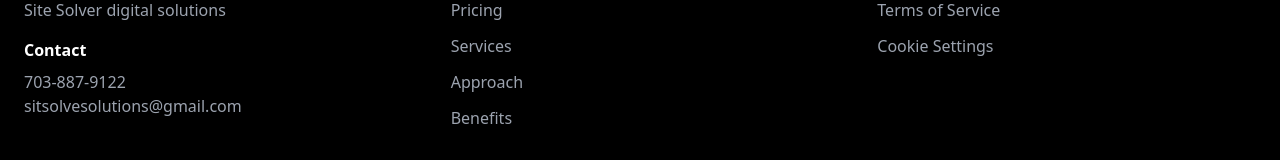
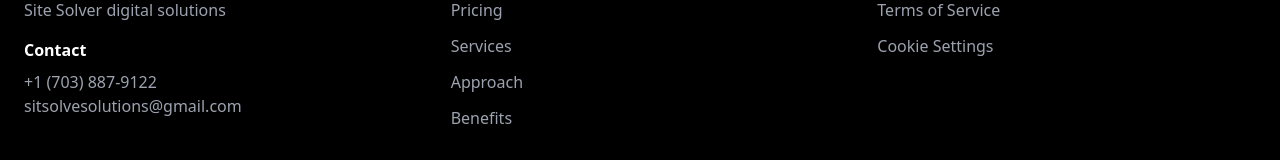
Before and after one commit to ybeyene15/SiteSolveTrade, a React (Vite) app: page / in a window 1280 px wide. Shown: the part 4367-4527 px from the top of the page. Built offline with nearby package versions, Linux system fonts and the light colour scheme; no server answers.

Commit message:
Updated Footer.tsx

```diff
--- a/src/components/Footer.tsx
+++ b/src/components/Footer.tsx
@@ -33,7 +33,7 @@ export default function Footer() {
 
               <div>
                 <h4 className="text-white font-semibold mb-2">Contact</h4>
-                <p className="text-gray-400">703-887-9122</p>
+                <p className="text-gray-400">+1 (703) 887-9122</p>
                 <p className="text-gray-400">sitsolvesolutions@gmail.com</p>
               </div>
             </div>
```
